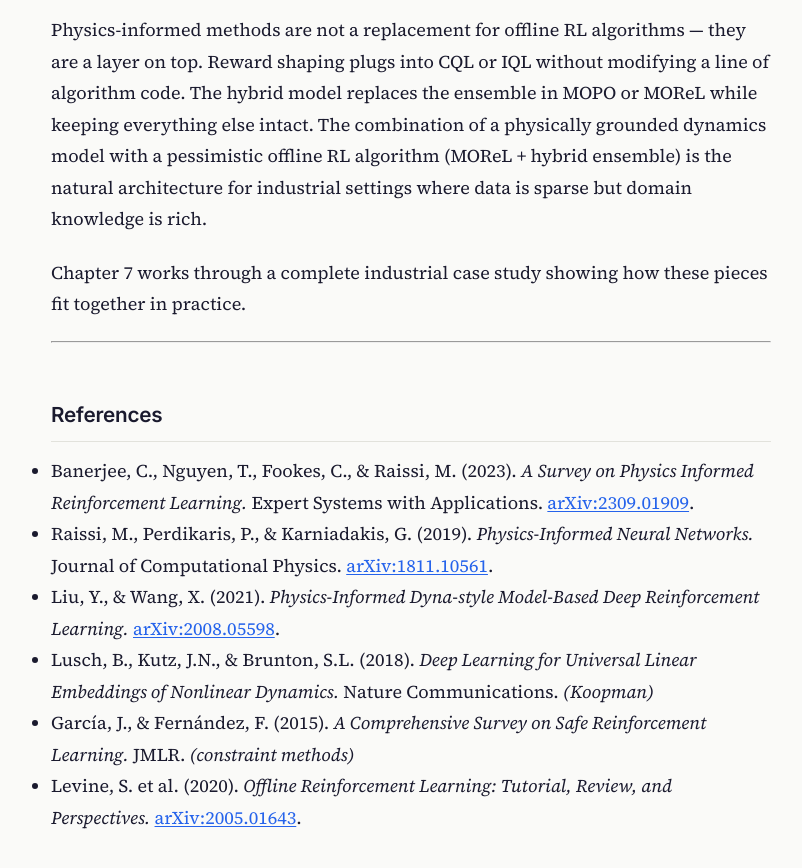
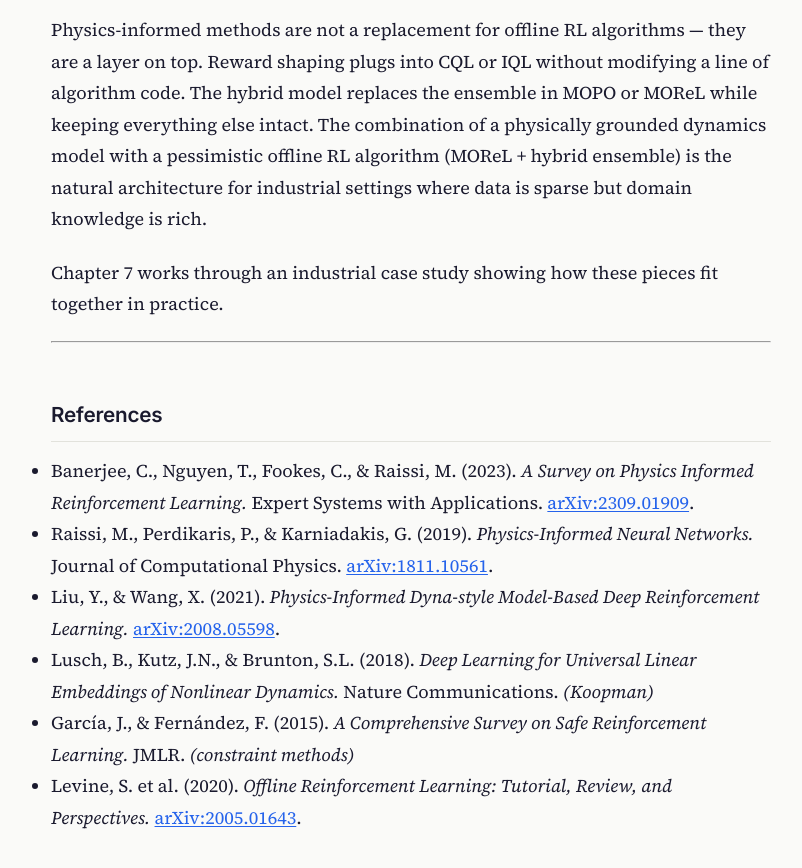
Before and after one commit to corba777/offline-rl-book, a Jekyll site: the page built from en/chapter6.md, in a window 1280 px wide and 900 px high, scrolled down 14374 px. Shown: the top 868 px of the window, without its empty margins (229-1031 px from the left). Built offline with Jekyll 4.4.1, drawn with Linux system fonts in a browser that asks for light colours; nearby versions of some CDN libraries.

Commit message:
text fixes

```diff
--- a/en/chapter6.html
+++ b/en/chapter6.html
@@ -503,7 +503,7 @@ erage          │  (Ch. 3–4)     │               │                │
 </tbody>
 </table>
 <p>Physics-informed methods are a modular layer, not a replacement for offline RL algorithms. Reward shaping plugs into CQL without touching the algorithm. The hybrid ensemble replaces only the dynamics network in MOPO — rollout and SAC logic are unchanged. The Lagrangian wraps any policy optimizer as a constraint enforcement module.</p>
-<p>Chapter 7 works through a complete anonymized industrial case study showing how these pieces fit together in practice.</p>
+<p>Chapter 7 works through an industrial case study showing how these pieces fit together in practice.</p>
 <hr />
 <h2>References</h2>
 <ul>
--- a/en/chapter6.md
+++ b/en/chapter6.md
@@ -436,7 +436,7 @@ The bottom-left cell (dense data, no physics) is the D4RL benchmark — where Ch
 
 Physics-informed methods are not a replacement for offline RL algorithms — they are a layer on top. Reward shaping plugs into CQL or IQL without modifying a line of algorithm code. The hybrid model replaces the ensemble in MOPO or MOReL while keeping everything else intact. The combination of a physically grounded dynamics model with a pessimistic offline RL algorithm (MOReL + hybrid ensemble) is the natural architecture for industrial settings where data is sparse but domain knowledge is rich.
 
-Chapter 7 works through a complete industrial case study showing how these pieces fit together in practice.
+Chapter 7 works through an industrial case study showing how these pieces fit together in practice.
 
 ---
 
--- a/ru/chapter6.html
+++ b/ru/chapter6.html
@@ -443,7 +443,7 @@ def make_first_order_physics(tau, K, dt=1.0):
 </tbody>
 </table>
 <p>Physics-informed методы — это модульный слой, а не замена алгоритмов Offline RL. Штраф в награде встраивается в CQL без изменения алгоритма. Гибридный ансамбль заменяет только сеть динамики в MOPO — логика развёртки и SAC остаются неизменными. Лагранжиан оборачивает любой оптимизатор политики как модуль учёта ограничений через Лагранжа.</p>
-<p>Глава 7 разбирает полный анонимизированный промышленный кейс, показывая, как эти части складываются вместе на практике.</p>
+<p>Глава 7 разбирает промышленный кейс, показывая, как эти части складываются вместе на практике.</p>
 <hr />
 <h2>Ссылки</h2>
 <ul>
```
Also changed, not shown: ru/chapter6.md (+1 -1 lines).
